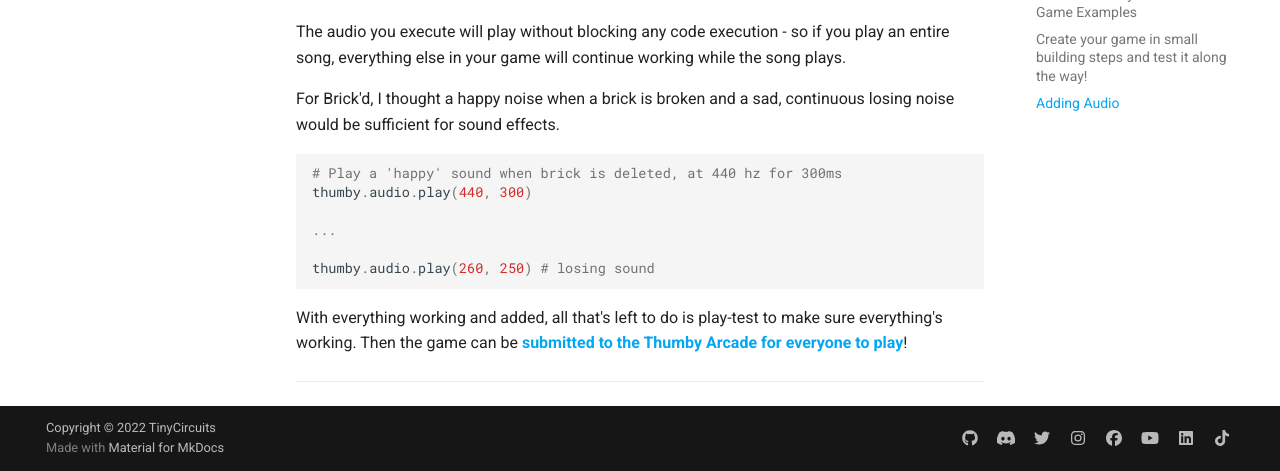
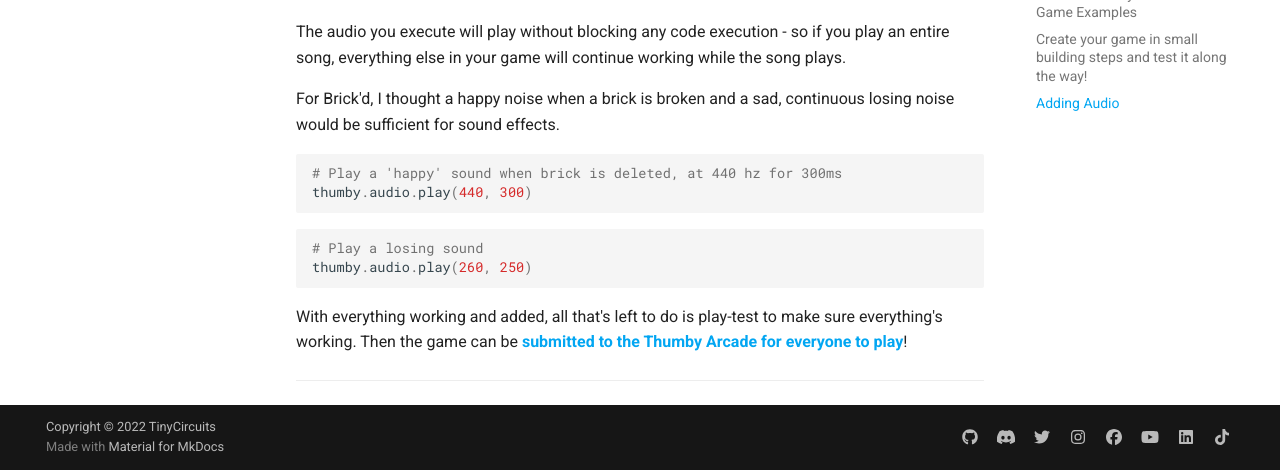
Before and after one commit to TinyCircuits/Thumby-Website, an MkDocs documentation site: the page built from docs/IDE/Making-a-game.md, in a window 1280 px wide and 900 px high, scrolled down 9657 px, cut to the strip 429-900 px from the top of the window. Built offline with MkDocs 1.6.1 and Material for MkDocs 9.7.7, drawn with Linux system fonts in a browser that asks for light colours; some of the changed text lies outside the part shown.

Commit message:
tiny edits

````diff
--- a/docs/IDE/Making-a-game.md
+++ b/docs/IDE/Making-a-game.md
@@ -400,12 +400,13 @@ For Brick'd, I thought a happy noise when a brick is broken and a sad, continuou
 ```py
 # Play a 'happy' sound when brick is deleted, at 440 hz for 300ms
 thumby.audio.play(440, 300)
-
-...
-
-thumby.audio.play(260, 250) # losing sound
 ```
 
-With everything working and added, all that's left to do is play-test to make sure everything's working. Then the game can be **[submitted to the Thumby Arcade for everyone to play](https://tinycircuits.com/blogs/learn/thumby-tutorial-submitting-a-game "submitting a thumby game to the IDE arcade via Github tutorial")**!
+```py
+# Play a losing sound
+thumby.audio.play(260, 250)
+```
+
+With everything working and added, all that's left to do is play-test to make sure everything's working. Then the game can be **[submitted to the Thumby Arcade for everyone to play](/IDE/Submit-Game/ "submitting a thumby game to the IDE arcade via Github tutorial")**!
 
 ---
--- a/mkdocs.yml
+++ b/mkdocs.yml
@@ -7,8 +7,8 @@ nav:
        - Widgets / Panels: IDE/Widget-panels.md
        - Adding Arcade Games to Thumby: IDE/Arcade-games.md
        - Import Sprite(sheet): IDE/Spritesheet.md
+       - Making a Game: IDE/Making-a-game.md
        - Submitting a Game to the Arcade: IDE/Submit-Game.md
-       - Making a Game: IDE/Making-a-game.md
     - µPython API:
        - Getting started: API/Get-Started.md
        - Display Basics: API/Graphics.md
````
Also changed, not shown: docs/Education/Bounded-ball.md (+1 -1 lines), docs/Education/Get-Started.md (+1 -1 lines), docs/FAQ.md (+2 -0 lines).
